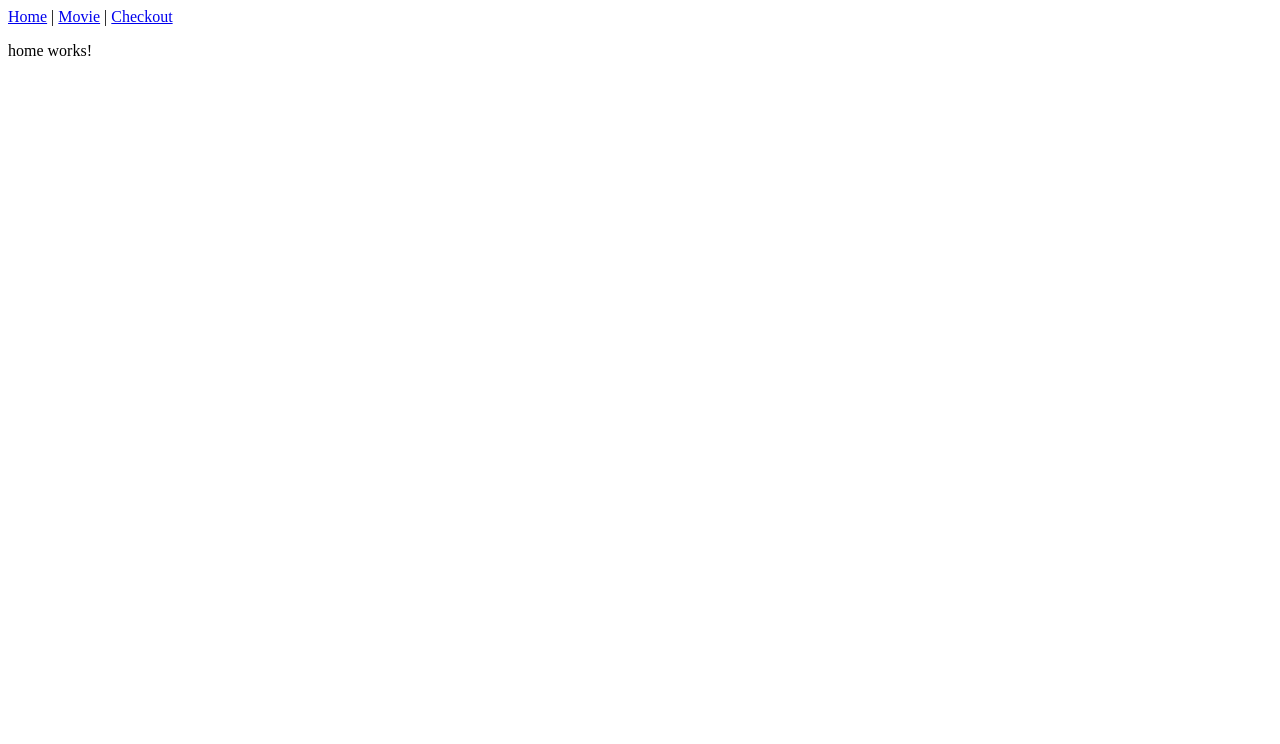
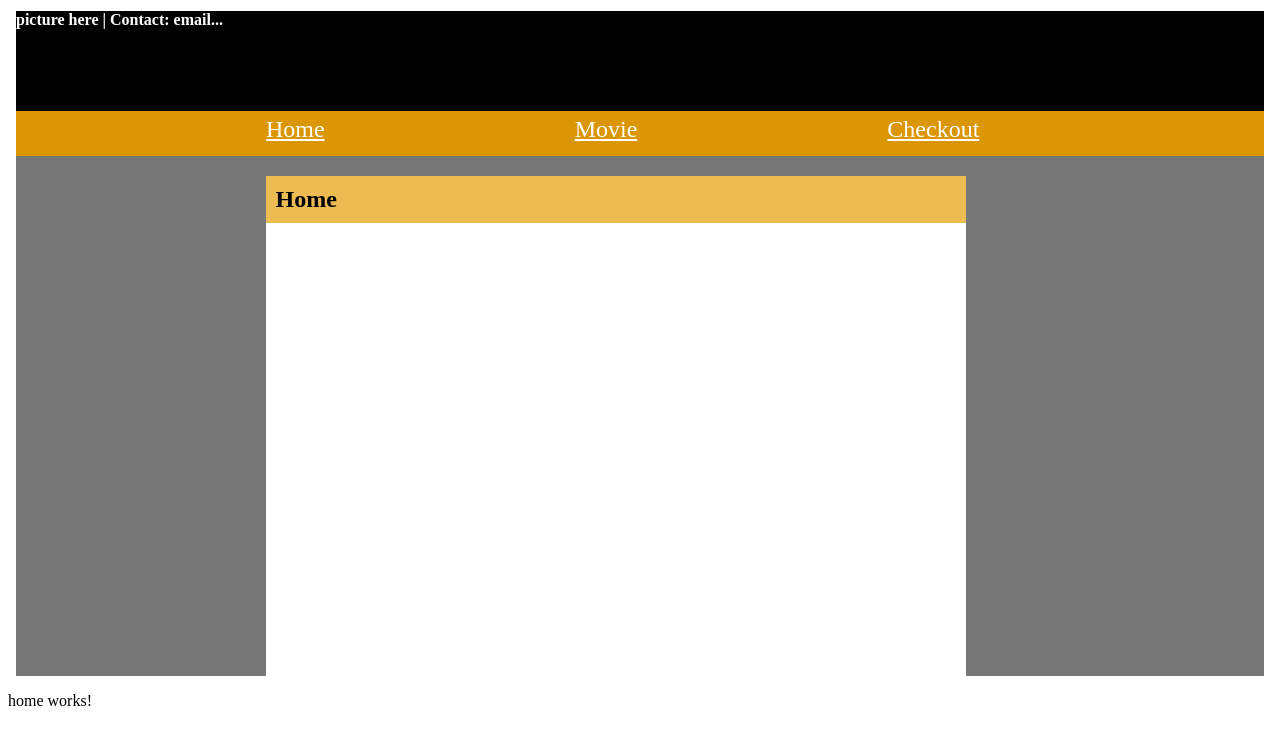
Before and after one commit to fplanting/angular-webshop, an Angular app: page / in a window 1280 px wide. Shown: the top 744 px of the page. Built offline with nearby package versions, Linux system fonts and the light colour scheme.

Commit message:
added some css styling

```diff
--- a/src/app/app.component.html
+++ b/src/app/app.component.html
@@ -1,6 +1,14 @@
-<header>
-  <a routerLink="" routerLinkActive="active">Home</a> |
-  <a routerLink="/movie" routerLinkActive="active">Movie</a> |
-  <a routerLink="/checkout" routerLinkActive="active">Checkout</a>
-</header>
+<body>
+  <header>
+    <h1>picture here | Contact: email...</h1>
+  </header>
+  <nav>
+    <a routerLink="" routerLinkActive="active">Home</a>
+    <a routerLink="/movie" routerLinkActive="active">Movie</a>
+    <a routerLink="/checkout" routerLinkActive="active">Checkout</a>
+  </nav>
+  <article>
+    <h2>Home</h2>
+  </article>
+</body>
 <router-outlet></router-outlet>
--- a/src/app/app.component.scss
+++ b/src/app/app.component.scss
@@ -0,0 +1,39 @@
+body {
+  background-color: #777777;
+}
+
+header {
+  background-color: black;
+  height: 100px;
+  margin-bottom: 0px;
+}
+
+nav {
+  background-color: #da9605;
+  height: 40px;
+  padding-top: 5px;
+}
+
+a {
+  padding-left: 250px;
+  color: #fff;
+  font-size: 1.5rem;
+}
+
+article {
+  background-color: #fff;
+  margin-left: 20%;
+  padding-bottom: 100px;
+  width: 700px;
+  height: 400px;
+}
+
+h1 {
+  font-size: 1rem;
+  color: #fff;
+}
+
+h2 {
+  padding: 10px;
+  background-color: #ecbc53;
+}
```
